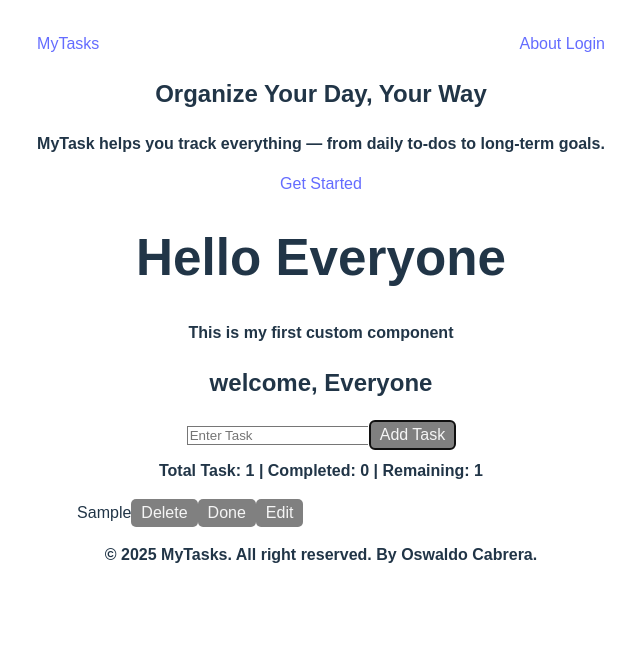
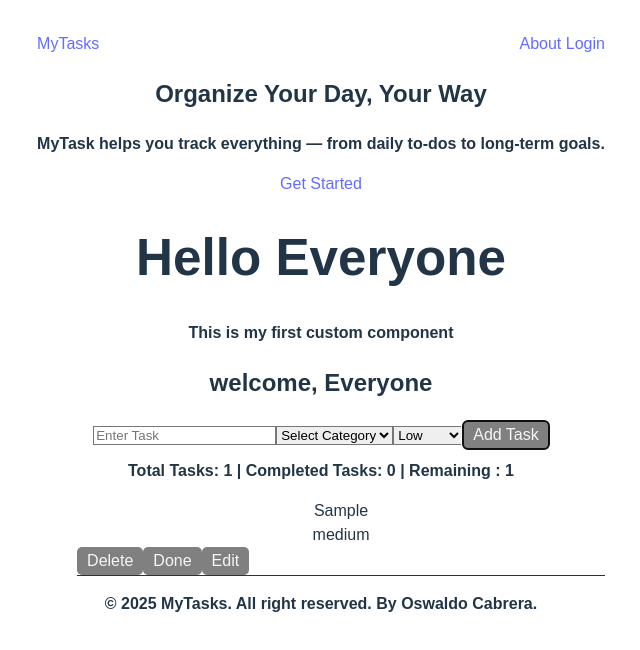
Before and after one commit to oswaldoc1991/first_react, a React (Vite) app in the folder application/frontend/: page / in a window 1280 px wide. Both pictures are taken after typing "Sample" into the empty fields and a click on the button "Add Task". Shown: the top 650 px of the page, without its empty margins (319-959 px from the left). Built offline with nearby package versions, Linux system fonts and the light colour scheme.

Commit message:
added task list to the website

```diff
--- a/application/frontend/src/App.jsx
+++ b/application/frontend/src/App.jsx
@@ -4,11 +4,16 @@ import Greeting from "./Greeting";
 import NavBar from './NavBar';
 import Footer from'./Footer';
 import Hero from './Hero';
+import TaskList from './TaskList';
 
 function App() {
 
   const [task, setTask] = useState('');
   const [tasks, setTasks] = useState([]);
+
+  // new state for category and priority
+  const [category, setCategory] = useState('');
+  const [priority, setPriority] = useState('medium');
 
   // loading the task from the local storage when the app stores
   useEffect(() => {
@@ -25,11 +30,22 @@ function App() {
     localStorage.setItem('tasks', JSON.stringify(tasks));
   }, [tasks]);
 
-  // adding new task into the website
+  // adding priority and category into the website
   const handleAddTask = () => {
     if (task.trim() === '') return;
-    setTasks([...tasks, {text: task, completed: false, priority: 'medium' }]);
+    setTasks([
+      ...tasks,
+      {
+        text: task,
+        completed: false,
+        isEditing: false,
+        priority, // adding priority
+        category // adding category
+      }
+    ]);
     setTask('');
+    setPriority('medium'); // resetting priority
+    setCategory(''); // reseting category
   };
 
   // deleting the task from the website
@@ -77,9 +93,31 @@ function App() {
             value={task}
             onChange={(e) => setTask(e.target.value)}
             placeholder='Enter Task'
-            className="border border-grey-300 rounded px-3 py-1 mr-2"
+            className="border border-grey-300 rounded px-3 py-1"
             onKeyDown={(e) => e.key === 'Enter' && handleAddTask()}
           />
+
+           {/* drop down box for what type of task and priority */}
+      <select
+        value={category}
+        onChange={(e) => setCategory(e.target.value)}
+        className="border border-gray-300 rounded px-2 py-1"
+      >
+        <option value="">Select Category</option>
+        <option value="Work">Work</option>
+        <option value="Personal">Personal</option>
+        <option value="School">School</option>
+      </select>
+
+      <select
+        value={priority}
+        onChange={(e) => setPriority(e.target.value)}
+        className="border border-gray-300 rounded px-2 py-1"
+      >
+        <option value="Low">Low</option>
+        <option value="Medium">Medium</option>
+        <option value="High">High</option>
+      </select>
 
           <button
             onClick={handleAddTask}
@@ -91,41 +129,21 @@ function App() {
 
         {/* tally button */}
         <p>
-          Total Task: {tasks.length} |
-          Completed: {tasks.filter(t => t.completed).length} |
-          Remaining: {tasks.filter(t => !t.completed).length}
+          Total Tasks: {tasks.length} |
+          Completed Tasks: {tasks.filter(t => t.completed).length} |
+          Remaining : {tasks.filter(t => !t.completed).length}
         </p>
 
-        {/* whats going to be seen in the app line 87 to line 122 */}
-        <ul className='space-y-2'>
-          {tasks.map((t, index) => (
-            <li
-              key={index}
-              className={`flex items-center gap-2 ${
-                t.completed ? 'line-through text-gray-400' : ''
-              }`}
-            >
-              {t.isEditing ? (
-                <>
-                  <input
-                    type='text'
-                    value={t.text}
-                    onChange={(e) => handleEditTask(index, e.target.value)}
-                    className='border border-gray-300 rounded px-2 py-1'
-                  />
-                  <button onClick={() => handleSaveTask(index)} className='bg-yellow-400 text-black px-2 py-1 rounded hover:bg-yellow-500 transition'>Save</button>
-                </>
-              ) : (
-                <>
-                  {t.text}
-                  <button onClick={() => handleDeleteTask(index)} className='bg-red-500 text-white px-2 py-1 rounded hover:bg-red-600 transition'>Delete</button>
-                  <button onClick={() => handleToggleComplete(index)} className='bg-green-500 text-white px-2 py-1 rounded hover:bg-green-600 transition'>{t.completed ? 'Undo' : 'Done'}</button>
-                  <button onClick={() => handleStartEditing(index)} className='bg-blue-500 text-white px-2 py-1 rounded hover:bg-blue-600 transition'>Edit</button>
-                </>
-              )}
-            </li>
-          ))}
-        </ul>
+        {/* improved version of handling tasks */}
+        <TaskList
+          tasks={tasks}
+          onDelete={handleDeleteTask}
+          onToggleComplete={handleToggleComplete}
+          onStartEditing={handleStartEditing}
+          onEdit={handleEditTask}
+          onSave={handleSaveTask}
+        />
+
         {tasks.length === 0 && (
           <p className='text-gray-500 italic mt-4'>No Tasks yet. Add one above!</p>
         )}
--- /dev/null
+++ b/application/frontend/src/TaskList.jsx
@@ -0,0 +1,83 @@
+function TaskList({ tasks, onDelete, onToggleComplete, onStartEditing, onEdit, onSave }) {
+  return (
+    <ul className="space-y-2">
+      {tasks.map((t, index) => (
+        <li
+          key={index}
+          className={`flex flex-col sm:flex-row sm:items-center justify-between gap-2 p-2 border-b border-gray-300 ${
+            t.completed ? 'line-through text-gray-400' : ''
+          }`}
+        >
+          <div className="flex flex-col sm:flex-row sm:items-center sm:gap-4">
+            {t.isEditing ? (
+              <>
+                <input
+                  type="text"
+                  value={t.text}
+                  onChange={(e) => onEdit(index, e.target.value)}
+                  className="border border-gray-300 rounded px-2 py-1"
+                />
+              </>
+            ) : (
+              <>
+                <span>{t.text}</span>
+
+                {t.category && (
+                  <span className="text-sm italic text-blue-500">[{t.category}]</span>
+                )}
+
+                {t.priority && (
+                  <span
+                    className={`text-xs font-semibold px-2 py-1 rounded-full ${
+                      t.priority === 'High'
+                        ? 'bg-red-200 text-red-800'
+                        : t.priority === 'Medium'
+                        ? 'bg-yellow-200 text-yellow-800'
+                        : 'bg-green-200 text-green-800'
+                    }`}
+                  >
+                    {t.priority}
+                  </span>
+                )}
+              </>
+            )}
+          </div>
+
+          <div className="flex gap-2">
+            {t.isEditing ? (
+              <button
+                onClick={() => onSave(index)}
+                className="bg-yellow-400 text-black px-2 py-1 rounded hover:bg-yellow-500 transition"
+              >
+                Save
+              </button>
+            ) : (
+              <>
+                <button
+                  onClick={() => onDelete(index)}
+                  className="bg-red-500 text-white px-2 py-1 rounded hover:bg-red-600 transition"
+                >
+                  Delete
+                </button>
+                <button
+                  onClick={() => onToggleComplete(index)}
+                  className="bg-green-500 text-white px-2 py-1 rounded hover:bg-green-600 transition"
+                >
+                  {t.completed ? 'Undo' : 'Done'}
+                </button>
+                <button
+                  onClick={() => onStartEditing(index)}
+                  className="bg-blue-500 text-white px-2 py-1 rounded hover:bg-blue-600 transition"
+                >
+                  Edit
+                </button>
+              </>
+            )}
+          </div>
+        </li>
+      ))}
+    </ul>
+  );
+}
+
+export default TaskList;
```
